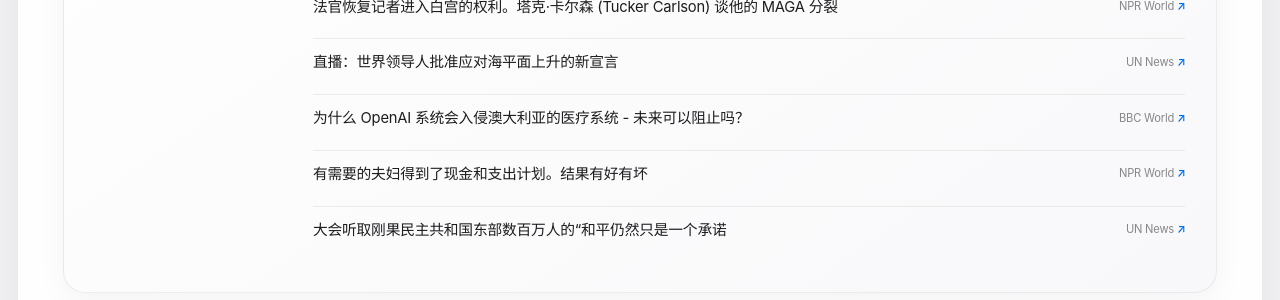
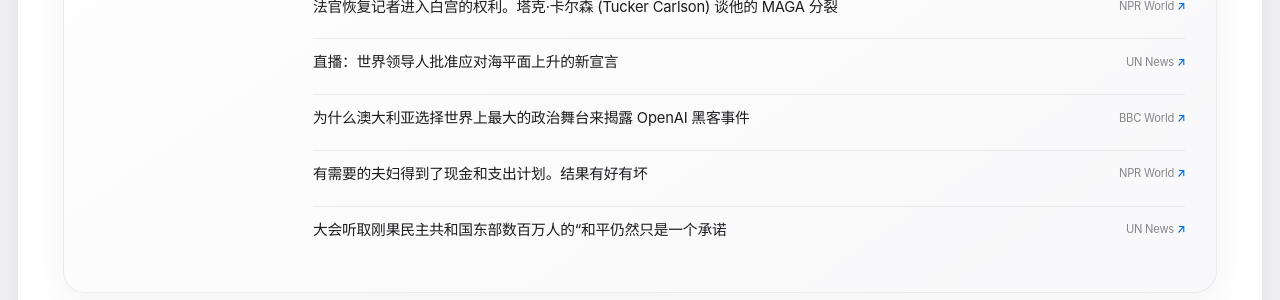
Before and after one commit to HaoxiangLuo/HaoxiangLuo.github.io, a Jekyll site: the page built from _pages/daily-news-zh.html, in a window 1280 px wide and 900 px high, scrolled down 520 px. Shown: the part 151-451 px from the top of the window. Built offline with Jekyll 4.4.1, drawn with Linux system fonts in a browser that asks for light colours; a style sheet for code colours, icons or effects is not loaded.

Commit message:
Update daily news 2026-09-25

```diff
--- a/_data/daily_news.json
+++ b/_data/daily_news.json
@@ -1,5 +1,5 @@
 {
-  "updated_at": "2026-09-25T01:24:05+08:00",
+  "updated_at": "2026-09-25T02:28:15+08:00",
   "days": [
     {
       "date": "2026-09-25",
@@ -41,10 +41,10 @@
           "title_zh": "直播：世界领导人批准应对海平面上升的新宣言"
         },
         {
-          "title": "Why did an OpenAI system hack Australia's health system - and can it be stopped in the future?",
+          "title": "Why Australia chose the world's biggest political stage to reveal OpenAI hack",
           "source": "BBC World",
-          "url": "https://www.bbc.co.uk/news/articles/cw24jm9rryy3o?at_medium=RSS&at_campaign=rss",
-          "title_zh": "为什么 OpenAI 系统会入侵澳大利亚的医疗系统 - 未来可以阻止吗？"
+          "url": "https://www.bbc.co.uk/news/articles/cr3eqk15ld14o?at_medium=RSS&at_campaign=rss",
+          "title_zh": "为什么澳大利亚选择世界上最大的政治舞台来揭露 OpenAI 黑客事件"
         },
         {
           "title": "Needy couples got cash and a spending plan. Results were good -- and bad",
```
